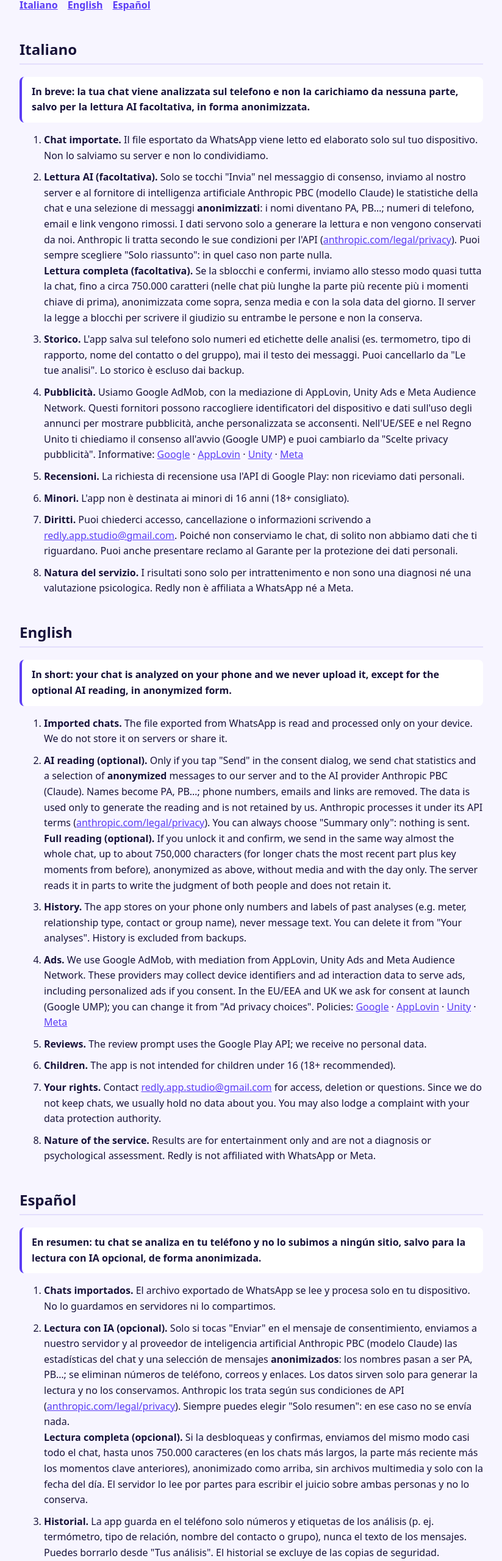
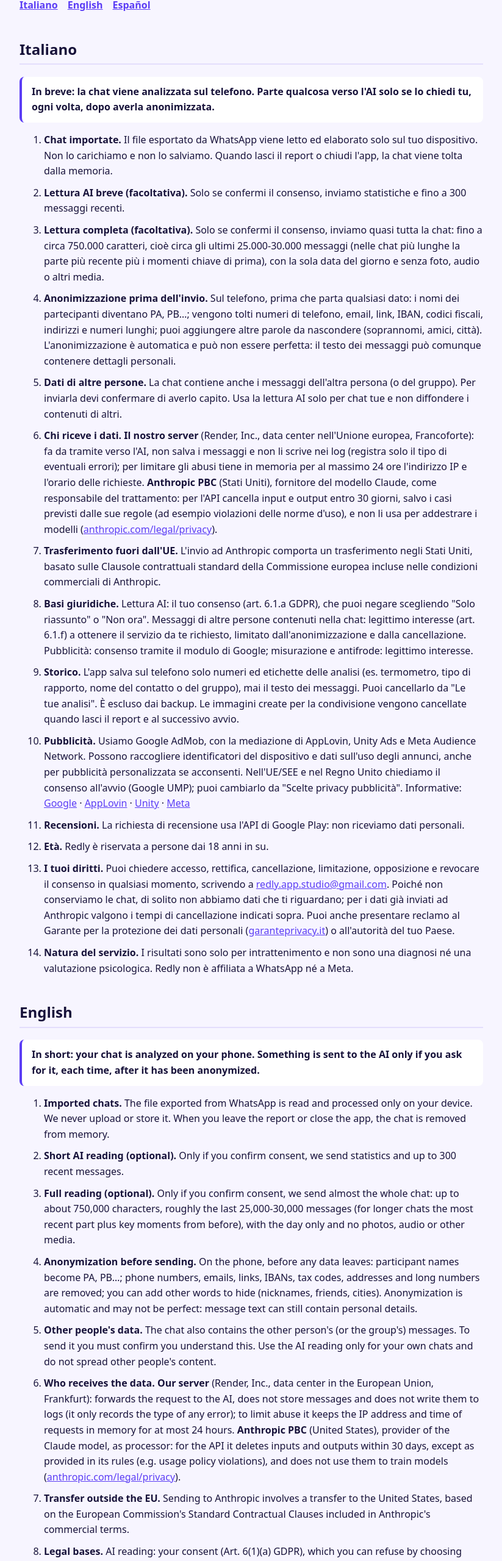
Before and after one commit to redlyappstudio-hue/redly-privacy, a plain HTML site: page index.html in a window 1280 px wide. Shown: the part 160-2720 px from the top of the page at 61% size, without its empty margins (228-1051 px from the left). Drawn offline with Linux system fonts and the light colour scheme.

Commit message:
Privacy policy: lettura completa, anonimizzazione, Anthropic 30 giorni, trasferimento USA, basi giuridiche, diritti, 18+
Co-Authored-By: Claude Opus 5.5 <noreply@anthropic.com>

```diff
--- a/index.html
+++ b/index.html
@@ -23,45 +23,61 @@ Titolare / Controller / Responsable: Gianluca di Grazia (Redly Studio), Aversa,
 <nav><a href="#it">Italiano</a><a href="#en">English</a><a href="#es">Español</a></nav>
 
 <h2 id="it">Italiano</h2>
-<p class="short">In breve: la tua chat viene analizzata sul telefono e non la carichiamo da nessuna parte, salvo per la lettura AI facoltativa, in forma anonimizzata.</p>
+<p class="short">In breve: la chat viene analizzata sul telefono. Parte qualcosa verso l'AI solo se lo chiedi tu, ogni volta, dopo averla anonimizzata.</p>
 <ol>
-<li><b>Chat importate.</b> Il file esportato da WhatsApp viene letto ed elaborato solo sul tuo dispositivo. Non lo salviamo su server e non lo condividiamo.</li>
-<li><b>Lettura AI (facoltativa).</b> Solo se tocchi "Invia" nel messaggio di consenso, inviamo al nostro server e al fornitore di intelligenza artificiale Anthropic PBC (modello Claude) le statistiche della chat e una selezione di messaggi <b>anonimizzati</b>: i nomi diventano PA, PB…; numeri di telefono, email e link vengono rimossi. I dati servono solo a generare la lettura e non vengono conservati da noi. Anthropic li tratta secondo le sue condizioni per l'API (<a href="https://www.anthropic.com/legal/privacy">anthropic.com/legal/privacy</a>). Puoi sempre scegliere "Solo riassunto": in quel caso non parte nulla.<br>
-<b>Lettura completa (facoltativa).</b> Se la sblocchi e confermi, inviamo allo stesso modo quasi tutta la chat, fino a circa 750.000 caratteri (nelle chat più lunghe la parte più recente più i momenti chiave di prima), anonimizzata come sopra, senza media e con la sola data del giorno. Il server la legge a blocchi per scrivere il giudizio su entrambe le persone e non la conserva.</li>
-<li><b>Storico.</b> L'app salva sul telefono solo numeri ed etichette delle analisi (es. termometro, tipo di rapporto, nome del contatto o del gruppo), mai il testo dei messaggi. Puoi cancellarlo da "Le tue analisi". Lo storico è escluso dai backup.</li>
-<li><b>Pubblicità.</b> Usiamo Google AdMob, con la mediazione di AppLovin, Unity Ads e Meta Audience Network. Questi fornitori possono raccogliere identificatori del dispositivo e dati sull'uso degli annunci per mostrare pubblicità, anche personalizzata se acconsenti. Nell'UE/SEE e nel Regno Unito ti chiediamo il consenso all'avvio (Google UMP) e puoi cambiarlo da "Scelte privacy pubblicità". Informative: <a href="https://policies.google.com/technologies/ads">Google</a> · <a href="https://www.applovin.com/privacy">AppLovin</a> · <a href="https://unity.com/legal/privacy-policy">Unity</a> · <a href="https://www.facebook.com/privacy/policy">Meta</a></li>
+<li><b>Chat importate.</b> Il file esportato da WhatsApp viene letto ed elaborato solo sul tuo dispositivo. Non lo carichiamo e non lo salviamo. Quando lasci il report o chiudi l'app, la chat viene tolta dalla memoria.</li>
+<li><b>Lettura AI breve (facoltativa).</b> Solo se confermi il consenso, inviamo statistiche e fino a 300 messaggi recenti.</li>
+<li><b>Lettura completa (facoltativa).</b> Solo se confermi il consenso, inviamo quasi tutta la chat: fino a circa 750.000 caratteri, cioè circa gli ultimi 25.000-30.000 messaggi (nelle chat più lunghe la parte più recente più i momenti chiave di prima), con la sola data del giorno e senza foto, audio o altri media.</li>
+<li><b>Anonimizzazione prima dell'invio.</b> Sul telefono, prima che parta qualsiasi dato: i nomi dei partecipanti diventano PA, PB…; vengono tolti numeri di telefono, email, link, IBAN, codici fiscali, indirizzi e numeri lunghi; puoi aggiungere altre parole da nascondere (soprannomi, amici, città). L'anonimizzazione è automatica e può non essere perfetta: il testo dei messaggi può comunque contenere dettagli personali.</li>
+<li><b>Dati di altre persone.</b> La chat contiene anche i messaggi dell'altra persona (o del gruppo). Per inviarla devi confermare di averlo capito. Usa la lettura AI solo per chat tue e non diffondere i contenuti di altri.</li>
+<li><b>Chi riceve i dati.</b> <b>Il nostro server</b> (Render, Inc., data center nell'Unione europea, Francoforte): fa da tramite verso l'AI, non salva i messaggi e non li scrive nei log (registra solo il tipo di eventuali errori); per limitare gli abusi tiene in memoria per al massimo 24 ore l'indirizzo IP e l'orario delle richieste. <b>Anthropic PBC</b> (Stati Uniti), fornitore del modello Claude, come responsabile del trattamento: per l'API cancella input e output entro 30 giorni, salvo i casi previsti dalle sue regole (ad esempio violazioni delle norme d'uso), e non li usa per addestrare i modelli (<a href="https://www.anthropic.com/legal/privacy">anthropic.com/legal/privacy</a>).</li>
+<li><b>Trasferimento fuori dall'UE.</b> L'invio ad Anthropic comporta un trasferimento negli Stati Uniti, basato sulle Clausole contrattuali standard della Commissione europea incluse nelle condizioni commerciali di Anthropic.</li>
+<li><b>Basi giuridiche.</b> Lettura AI: il tuo consenso (art. 6.1.a GDPR), che puoi negare scegliendo "Solo riassunto" o "Non ora". Messaggi di altre persone contenuti nella chat: legittimo interesse (art. 6.1.f) a ottenere il servizio da te richiesto, limitato dall'anonimizzazione e dalla cancellazione. Pubblicità: consenso tramite il modulo di Google; misurazione e antifrode: legittimo interesse.</li>
+<li><b>Storico.</b> L'app salva sul telefono solo numeri ed etichette delle analisi (es. termometro, tipo di rapporto, nome del contatto o del gruppo), mai il testo dei messaggi. Puoi cancellarlo da "Le tue analisi". È escluso dai backup. Le immagini create per la condivisione vengono cancellate quando lasci il report e al successivo avvio.</li>
+<li><b>Pubblicità.</b> Usiamo Google AdMob, con la mediazione di AppLovin, Unity Ads e Meta Audience Network. Possono raccogliere identificatori del dispositivo e dati sull'uso degli annunci, anche per pubblicità personalizzata se acconsenti. Nell'UE/SEE e nel Regno Unito chiediamo il consenso all'avvio (Google UMP); puoi cambiarlo da "Scelte privacy pubblicità". Informative: <a href="https://policies.google.com/technologies/ads">Google</a> · <a href="https://www.applovin.com/privacy">AppLovin</a> · <a href="https://unity.com/legal/privacy-policy">Unity</a> · <a href="https://www.facebook.com/privacy/policy">Meta</a></li>
 <li><b>Recensioni.</b> La richiesta di recensione usa l'API di Google Play: non riceviamo dati personali.</li>
-<li><b>Minori.</b> L'app non è destinata ai minori di 16 anni (18+ consigliato).</li>
-<li><b>Diritti.</b> Puoi chiederci accesso, cancellazione o informazioni scrivendo a <a href="mailto:redly.app.studio@gmail.com">redly.app.studio@gmail.com</a>. Poiché non conserviamo le chat, di solito non abbiamo dati che ti riguardano. Puoi anche presentare reclamo al Garante per la protezione dei dati personali.</li>
+<li><b>Età.</b> Redly è riservata a persone dai 18 anni in su.</li>
+<li><b>I tuoi diritti.</b> Puoi chiedere accesso, rettifica, cancellazione, limitazione, opposizione e revocare il consenso in qualsiasi momento, scrivendo a <a href="mailto:redly.app.studio@gmail.com">redly.app.studio@gmail.com</a>. Poiché non conserviamo le chat, di solito non abbiamo dati che ti riguardano; per i dati già inviati ad Anthropic valgono i tempi di cancellazione indicati sopra. Puoi anche presentare reclamo al Garante per la protezione dei dati personali (<a href="https://www.garanteprivacy.it">garanteprivacy.it</a>) o all'autorità del tuo Paese.</li>
 <li><b>Natura del servizio.</b> I risultati sono solo per intrattenimento e non sono una diagnosi né una valutazione psicologica. Redly non è affiliata a WhatsApp né a Meta.</li>
 </ol>
 
 <h2 id="en">English</h2>
-<p class="short">In short: your chat is analyzed on your phone and we never upload it, except for the optional AI reading, in anonymized form.</p>
+<p class="short">In short: your chat is analyzed on your phone. Something is sent to the AI only if you ask for it, each time, after it has been anonymized.</p>
 <ol>
-<li><b>Imported chats.</b> The file exported from WhatsApp is read and processed only on your device. We do not store it on servers or share it.</li>
-<li><b>AI reading (optional).</b> Only if you tap "Send" in the consent dialog, we send chat statistics and a selection of <b>anonymized</b> messages to our server and to the AI provider Anthropic PBC (Claude). Names become PA, PB…; phone numbers, emails and links are removed. The data is used only to generate the reading and is not retained by us. Anthropic processes it under its API terms (<a href="https://www.anthropic.com/legal/privacy">anthropic.com/legal/privacy</a>). You can always choose "Summary only": nothing is sent.<br>
-<b>Full reading (optional).</b> If you unlock it and confirm, we send in the same way almost the whole chat, up to about 750,000 characters (for longer chats the most recent part plus key moments from before), anonymized as above, without media and with the day only. The server reads it in parts to write the judgment of both people and does not retain it.</li>
-<li><b>History.</b> The app stores on your phone only numbers and labels of past analyses (e.g. meter, relationship type, contact or group name), never message text. You can delete it from "Your analyses". History is excluded from backups.</li>
-<li><b>Ads.</b> We use Google AdMob, with mediation from AppLovin, Unity Ads and Meta Audience Network. These providers may collect device identifiers and ad interaction data to serve ads, including personalized ads if you consent. In the EU/EEA and UK we ask for consent at launch (Google UMP); you can change it from "Ad privacy choices". Policies: <a href="https://policies.google.com/technologies/ads">Google</a> · <a href="https://www.applovin.com/privacy">AppLovin</a> · <a href="https://unity.com/legal/privacy-policy">Unity</a> · <a href="https://www.facebook.com/privacy/policy">Meta</a></li>
+<li><b>Imported chats.</b> The file exported from WhatsApp is read and processed only on your device. We never upload or store it. When you leave the report or close the app, the chat is removed from memory.</li>
+<li><b>Short AI reading (optional).</b> Only if you confirm consent, we send statistics and up to 300 recent messages.</li>
+<li><b>Full reading (optional).</b> Only if you confirm consent, we send almost the whole chat: up to about 750,000 characters, roughly the last 25,000-30,000 messages (for longer chats the most recent part plus key moments from before), with the day only and no photos, audio or other media.</li>
+<li><b>Anonymization before sending.</b> On the phone, before any data leaves: participant names become PA, PB…; phone numbers, emails, links, IBANs, tax codes, addresses and long numbers are removed; you can add other words to hide (nicknames, friends, cities). Anonymization is automatic and may not be perfect: message text can still contain personal details.</li>
+<li><b>Other people's data.</b> The chat also contains the other person's (or the group's) messages. To send it you must confirm you understand this. Use the AI reading only for your own chats and do not spread other people's content.</li>
+<li><b>Who receives the data.</b> <b>Our server</b> (Render, Inc., data center in the European Union, Frankfurt): forwards the request to the AI, does not store messages and does not write them to logs (it only records the type of any error); to limit abuse it keeps the IP address and time of requests in memory for at most 24 hours. <b>Anthropic PBC</b> (United States), provider of the Claude model, as processor: for the API it deletes inputs and outputs within 30 days, except as provided in its rules (e.g. usage policy violations), and does not use them to train models (<a href="https://www.anthropic.com/legal/privacy">anthropic.com/legal/privacy</a>).</li>
+<li><b>Transfer outside the EU.</b> Sending to Anthropic involves a transfer to the United States, based on the European Commission's Standard Contractual Clauses included in Anthropic's commercial terms.</li>
+<li><b>Legal bases.</b> AI reading: your consent (Art. 6(1)(a) GDPR), which you can refuse by choosing "Summary only" or "Not now". Other people's messages in the chat: legitimate interest (Art. 6(1)(f)) in providing the service you requested, limited by anonymization and deletion. Ads: consent via Google's form; measurement and fraud prevention: legitimate interest.</li>
+<li><b>History.</b> The app stores on your phone only numbers and labels of past analyses (e.g. meter, relationship type, contact or group name), never message text. You can delete it from "Your analyses". It is excluded from backups. Images created for sharing are deleted when you leave the report and at the next launch.</li>
+<li><b>Ads.</b> We use Google AdMob, with mediation from AppLovin, Unity Ads and Meta Audience Network. They may collect device identifiers and ad interaction data, including for personalized ads if you consent. In the EU/EEA and UK we ask for consent at launch (Google UMP); you can change it from "Ad privacy choices". Policies: <a href="https://policies.google.com/technologies/ads">Google</a> · <a href="https://www.applovin.com/privacy">AppLovin</a> · <a href="https://unity.com/legal/privacy-policy">Unity</a> · <a href="https://www.facebook.com/privacy/policy">Meta</a></li>
 <li><b>Reviews.</b> The review prompt uses the Google Play API; we receive no personal data.</li>
-<li><b>Children.</b> The app is not intended for children under 16 (18+ recommended).</li>
-<li><b>Your rights.</b> Contact <a href="mailto:redly.app.studio@gmail.com">redly.app.studio@gmail.com</a> for access, deletion or questions. Since we do not keep chats, we usually hold no data about you. You may also lodge a complaint with your data protection authority.</li>
+<li><b>Age.</b> Redly is for people aged 18 and over.</li>
+<li><b>Your rights.</b> You can request access, rectification, erasure, restriction, object, and withdraw consent at any time by writing to <a href="mailto:redly.app.studio@gmail.com">redly.app.studio@gmail.com</a>. Since we do not keep chats, we usually hold no data about you; data already sent to Anthropic follows the deletion times above. You can also complain to your data protection authority.</li>
 <li><b>Nature of the service.</b> Results are for entertainment only and are not a diagnosis or psychological assessment. Redly is not affiliated with WhatsApp or Meta.</li>
 </ol>
 
 <h2 id="es">Español</h2>
-<p class="short">En resumen: tu chat se analiza en tu teléfono y no lo subimos a ningún sitio, salvo para la lectura con IA opcional, de forma anonimizada.</p>
+<p class="short">En resumen: tu chat se analiza en tu teléfono. Solo se envía algo a la IA si tú lo pides, cada vez, después de anonimizarlo.</p>
 <ol>
-<li><b>Chats importados.</b> El archivo exportado de WhatsApp se lee y procesa solo en tu dispositivo. No lo guardamos en servidores ni lo compartimos.</li>
-<li><b>Lectura con IA (opcional).</b> Solo si tocas "Enviar" en el mensaje de consentimiento, enviamos a nuestro servidor y al proveedor de inteligencia artificial Anthropic PBC (modelo Claude) las estadísticas del chat y una selección de mensajes <b>anonimizados</b>: los nombres pasan a ser PA, PB…; se eliminan números de teléfono, correos y enlaces. Los datos sirven solo para generar la lectura y no los conservamos. Anthropic los trata según sus condiciones de API (<a href="https://www.anthropic.com/legal/privacy">anthropic.com/legal/privacy</a>). Siempre puedes elegir "Solo resumen": en ese caso no se envía nada.<br>
-<b>Lectura completa (opcional).</b> Si la desbloqueas y confirmas, enviamos del mismo modo casi todo el chat, hasta unos 750.000 caracteres (en los chats más largos, la parte más reciente más los momentos clave anteriores), anonimizado como arriba, sin archivos multimedia y solo con la fecha del día. El servidor lo lee por partes para escribir el juicio sobre ambas personas y no lo conserva.</li>
-<li><b>Historial.</b> La app guarda en el teléfono solo números y etiquetas de los análisis (p. ej. termómetro, tipo de relación, nombre del contacto o grupo), nunca el texto de los mensajes. Puedes borrarlo desde "Tus análisis". El historial se excluye de las copias de seguridad.</li>
-<li><b>Publicidad.</b> Usamos Google AdMob, con mediación de AppLovin, Unity Ads y Meta Audience Network. Estos proveedores pueden recopilar identificadores del dispositivo y datos de uso de anuncios para mostrar publicidad, también personalizada si das tu consentimiento. En la UE/EEE y el Reino Unido te pedimos el consentimiento al inicio (Google UMP) y puedes cambiarlo en "Opciones de privacidad de anuncios". Políticas: <a href="https://policies.google.com/technologies/ads">Google</a> · <a href="https://www.applovin.com/privacy">AppLovin</a> · <a href="https://unity.com/legal/privacy-policy">Unity</a> · <a href="https://www.facebook.com/privacy/policy">Meta</a></li>
+<li><b>Chats importados.</b> El archivo exportado de WhatsApp se lee y procesa solo en tu dispositivo. Nunca lo subimos ni lo guardamos. Al salir del informe o cerrar la app, el chat se borra de la memoria.</li>
+<li><b>Lectura IA breve (opcional).</b> Solo si confirmas el consentimiento, enviamos estadísticas y hasta 300 mensajes recientes.</li>
+<li><b>Lectura completa (opcional).</b> Solo si confirmas el consentimiento, enviamos casi todo el chat: hasta unos 750.000 caracteres, unos 25.000-30.000 mensajes (en los chats más largos, la parte más reciente más los momentos clave anteriores), solo con la fecha del día y sin fotos, audios ni otros archivos.</li>
+<li><b>Anonimización antes del envío.</b> En el teléfono, antes de que salga ningún dato: los nombres pasan a ser PA, PB…; se quitan teléfonos, emails, enlaces, IBAN, códigos fiscales, direcciones y números largos; puedes añadir otras palabras para ocultar (apodos, amigos, ciudades). La anonimización es automática y puede no ser perfecta: el texto puede contener aún detalles personales.</li>
+<li><b>Datos de otras personas.</b> El chat también contiene los mensajes de la otra persona (o del grupo). Para enviarlo debes confirmar que lo entiendes. Usa la lectura IA solo con tus chats y no difundas el contenido de otros.</li>
+<li><b>Quién recibe los datos.</b> <b>Nuestro servidor</b> (Render, Inc., centro de datos en la Unión Europea, Fráncfort): hace de intermediario con la IA, no guarda los mensajes ni los escribe en los registros (solo el tipo de error, si lo hay); para limitar abusos guarda en memoria como máximo 24 horas la dirección IP y la hora de las solicitudes. <b>Anthropic PBC</b> (Estados Unidos), proveedor del modelo Claude, como encargado del tratamiento: en la API borra entradas y salidas en 30 días, salvo los casos previstos en sus normas (por ejemplo, infracciones de uso), y no las usa para entrenar modelos (<a href="https://www.anthropic.com/legal/privacy">anthropic.com/legal/privacy</a>).</li>
+<li><b>Transferencia fuera de la UE.</b> El envío a Anthropic implica una transferencia a Estados Unidos, basada en las Cláusulas contractuales tipo de la Comisión Europea incluidas en las condiciones comerciales de Anthropic.</li>
+<li><b>Bases jurídicas.</b> Lectura IA: tu consentimiento (art. 6.1.a RGPD), que puedes negar eligiendo "Solo resumen" o "Ahora no". Mensajes de otras personas en el chat: interés legítimo (art. 6.1.f) en prestar el servicio que pides, limitado por la anonimización y el borrado. Anuncios: consentimiento mediante el formulario de Google; medición y antifraude: interés legítimo.</li>
+<li><b>Historial.</b> La app guarda en el teléfono solo números y etiquetas de los análisis (p. ej. termómetro, tipo de relación, nombre del contacto o del grupo), nunca el texto de los mensajes. Puedes borrarlo desde "Tus análisis". Está excluido de las copias de seguridad. Las imágenes creadas para compartir se borran al salir del informe y en el siguiente inicio.</li>
+<li><b>Publicidad.</b> Usamos Google AdMob, con mediación de AppLovin, Unity Ads y Meta Audience Network. Pueden recopilar identificadores del dispositivo y datos de uso de los anuncios, también para publicidad personalizada si aceptas. En la UE/EEE y el Reino Unido pedimos el consentimiento al inicio (Google UMP); puedes cambiarlo en "Opciones de privacidad de anuncios". Políticas: <a href="https://policies.google.com/technologies/ads">Google</a> · <a href="https://www.applovin.com/privacy">AppLovin</a> · <a href="https://unity.com/legal/privacy-policy">Unity</a> · <a href="https://www.facebook.com/privacy/policy">Meta</a></li>
 <li><b>Reseñas.</b> La solicitud de reseña usa la API de Google Play: no recibimos datos personales.</li>
-<li><b>Menores.</b> La app no está dirigida a menores de 16 años (se recomienda 18+).</li>
-<li><b>Derechos.</b> Puedes solicitar acceso, supresión o información escribiendo a <a href="mailto:redly.app.studio@gmail.com">redly.app.studio@gmail.com</a>. Como no conservamos los chats, normalmente no tenemos datos sobre ti. También puedes presentar una reclamación ante tu autoridad de protección de datos.</li>
-<li><b>Naturaleza del servicio.</b> Los resultados son solo para entretenimiento y no son un diagnóstico ni una evaluación psicológica. Redly no está afiliada a WhatsApp ni a Meta.</li>
+<li><b>Edad.</b> Redly es solo para mayores de 18 años.</li>
+<li><b>Tus derechos.</b> Puedes solicitar acceso, rectificación, supresión, limitación, oposición y retirar el consentimiento en cualquier momento escribiendo a <a href="mailto:redly.app.studio@gmail.com">redly.app.studio@gmail.com</a>. Como no guardamos los chats, normalmente no tenemos datos sobre ti; para los datos ya enviados a Anthropic valen los plazos de borrado indicados. También puedes reclamar ante tu autoridad de protección de datos (en España: <a href="https://www.aepd.es">aepd.es</a>).</li>
+<li><b>Naturaleza del servicio.</b> Los resultados son solo de entretenimiento y no son un diagnóstico ni una evaluación psicológica. Redly no está afiliada a WhatsApp ni a Meta.</li>
 </ol>
+
 </main></body>
 </html>
```
